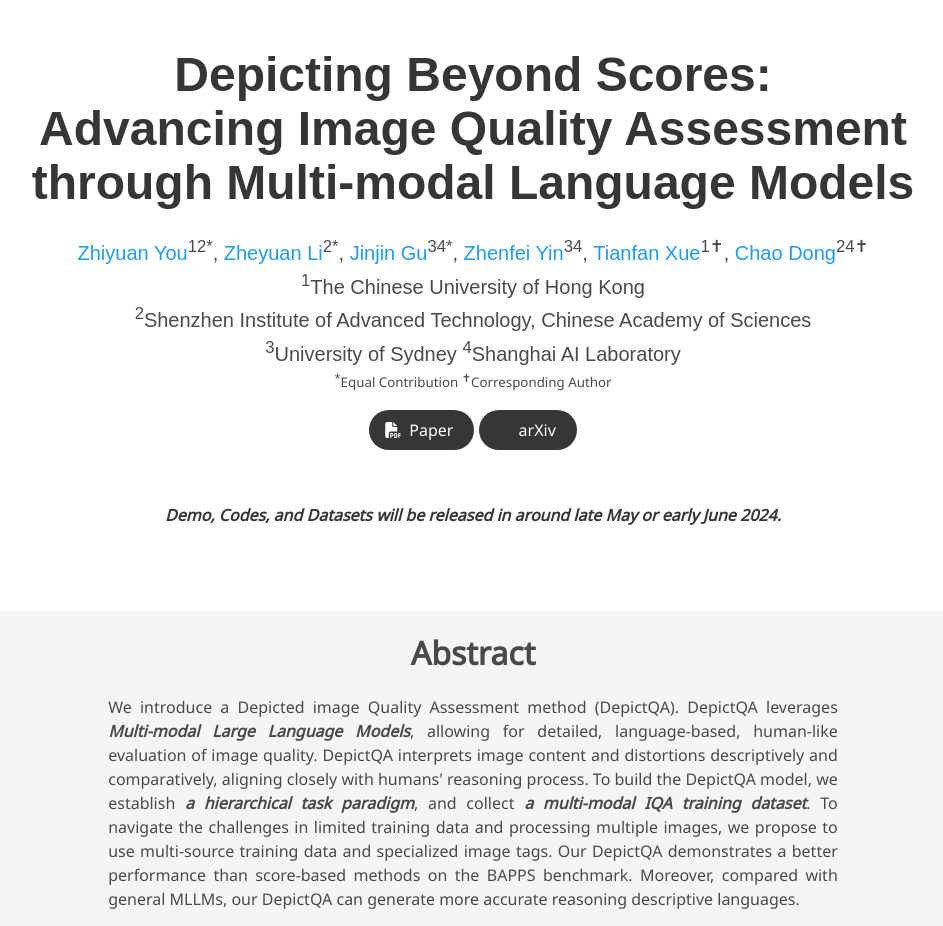
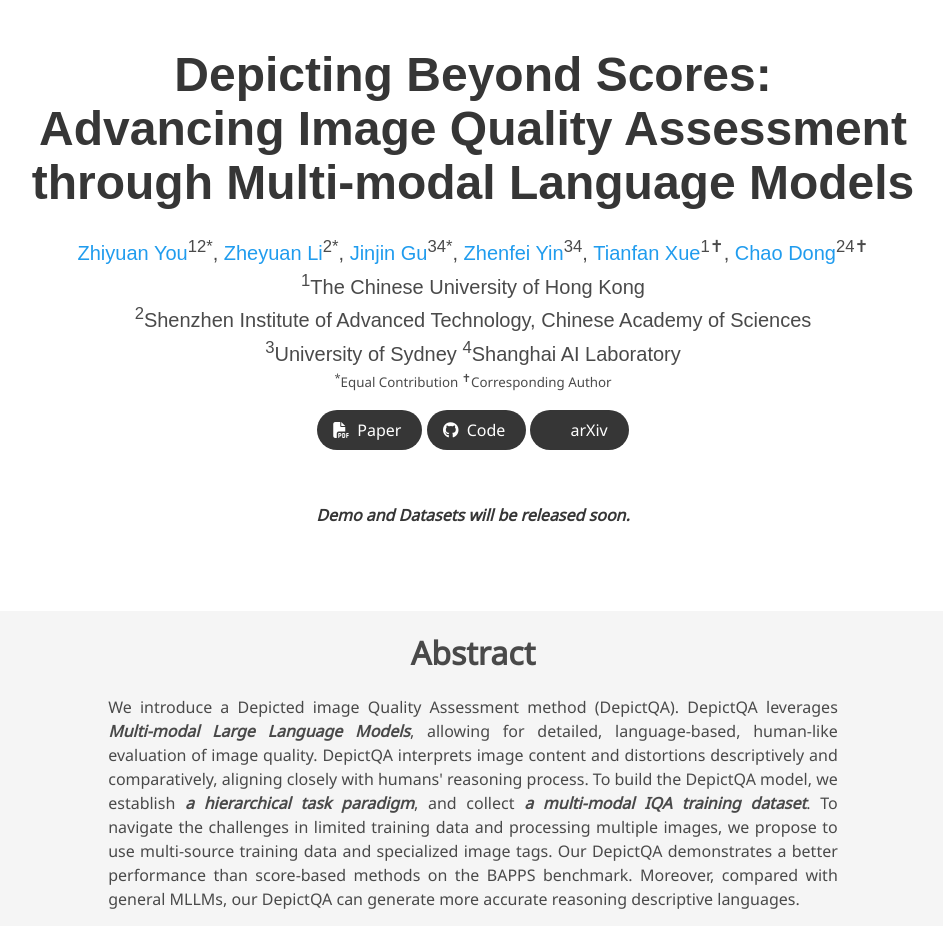
Before and after one commit to DepictQA/depictqa-v1, a plain HTML site: page index.html in a window 1280 px wide. Shown: the top 926 px of the page, without its empty margins (167-1110 px from the left). Drawn offline with nearby package versions, Linux system fonts and the light colour scheme; some icons are missing; a web font is replaced by a local one.

Commit message:
add code

```diff
--- a/index.html
+++ b/index.html
@@ -98,15 +98,15 @@
                 </span>
 
                 <!-- Github link -->
-                <!-- <span class="link-block">
-                  <a href="https://github.com/YOUR REPO HERE" target="_blank"
+                <span class="link-block">
+                  <a href="https://github.com/XPixelGroup/DepictQA" target="_blank"
                     class="external-link button is-normal is-rounded is-dark">
                     <span class="icon">
                       <i class="fab fa-github"></i>
                     </span>
                     <span>Code</span>
                   </a>
-                </span> -->
+                </span>
 
                 <!-- <span class="link-block">
                   <a href="https://github.com/YOUR REPO HERE" target="_blank"
@@ -139,8 +139,7 @@
             <div class="hero-body">
               <div class="columns is-centered has-text-centered">
                 <p>
-                  <strong><em>Demo, Codes, and Datasets will be released in around late May or early June
-                      2024.</em></strong>
+                  <strong><em>Demo and Datasets will be released soon.</em></strong>
                 </p>
               </div>
             </div>
```
